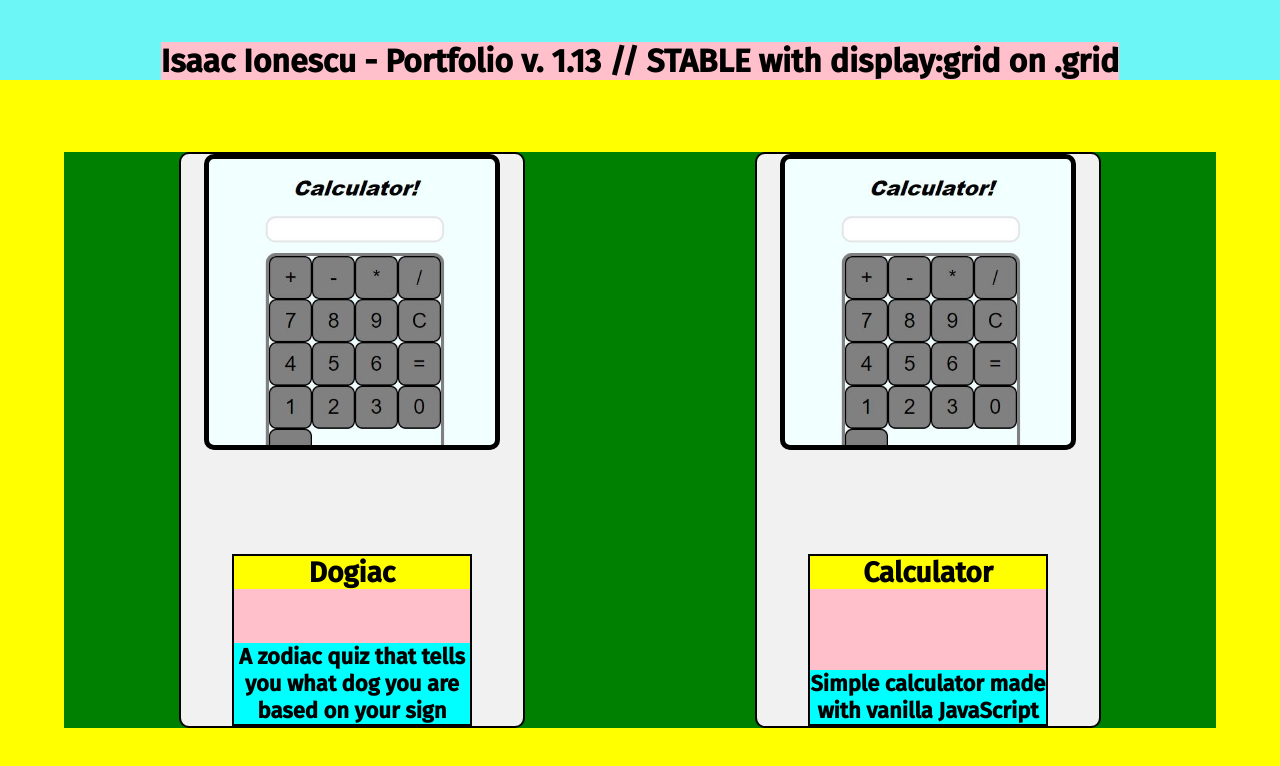
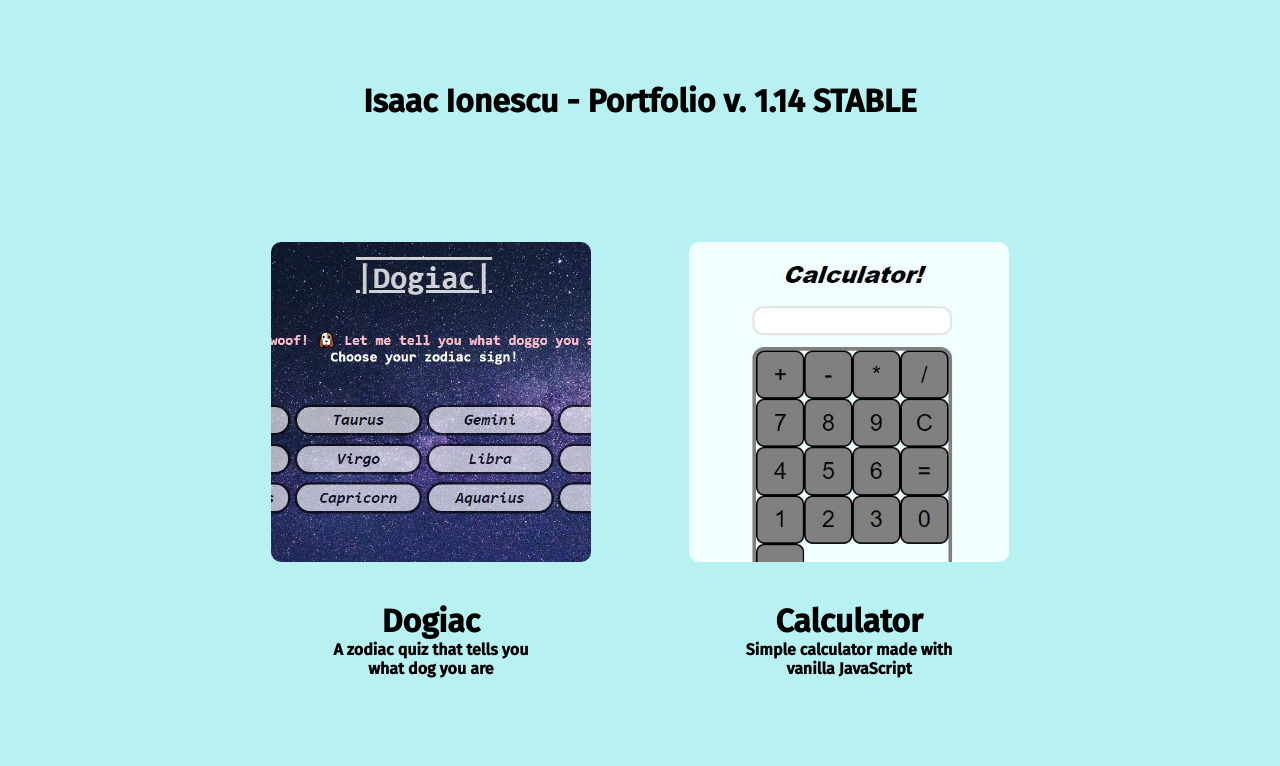
Before and after one commit to isaacionescu/portfolio, a plain HTML site: page index.html in a window 1280 px wide. Drawn offline with Linux system fonts and the light colour scheme; a script that the page names is missing.

Commit message:
v. 1.14 STABLE

```diff
--- a/index.html
+++ b/index.html
@@ -9,28 +9,32 @@
 <body>
 	<header>
 		<div class="header-text-box">
-		<h1>Isaac Ionescu - Portfolio v. 1.13 // STABLE with display:grid on .grid </h1>
-	</div>
+			<h1>Isaac Ionescu - Portfolio v. 1.14 STABLE</h1>
+		</div>
 	</header>
 
 	<main>
 		<div class="grid">
 			<div class="project-item">
-				<div class="img-preview" id="dogiac">
-					<!-- <a target="_blank" href="https://isaacionescu.github.io/dogiac"></a> -->
-				</div>
+					<a target="_blank" href="https://isaacionescu.github.io/dogiac">
+						<div class="img-preview" id="dogiac"></div>
+					</a>
 				<div class="description-box">
-					<h2 class="description-text">Dogiac</h2>
-					<h3>A zodiac quiz that tells you what dog you are based on your sign</h3>
+					<a target="_blank" href="https://isaacionescu.github.io/dogiac">
+						<h2 class="description-text">Dogiac</h2>
+					</a>
+					<h3>A zodiac quiz that tells you <br>what dog you are</h3>
 				</div>
 			</div>
 
 			<div class="project-item">
-				<div class="img-preview" id="calculator">
-					<!-- <a target="_blank" href="https://isaacionescu.github.io/calculator"></a> -->
-				</div>
+					<a target="_blank" href="https://isaacionescu.github.io/calculator">
+						<div class="img-preview" id="calculator"></div>
+					</a>
 				<div class="description-box">
-					<h2 class="description-text">Calculator</h2>
+					<a target="_blank" href="https://isaacionescu.github.io/calculator">
+						<h2 class="description-text">Calculator</h2>
+					</a>
 					<h3>Simple calculator made with vanilla JavaScript</h3>
 				</div>
 			</div>
--- /dev/null
+++ b/script.js
@@ -0,0 +1,39 @@
+const imgPreview = document.querySelectorAll('.img-preview')
+console.log(imgPreview)
+
+class App{
+	constructor() {
+		this.addEventListeners();
+	}
+
+	addEventListeners() {
+		document.body.addEventListener("mouseover", event => {
+			this.highlight()
+		})
+
+		document.body.addEventListener("mouseout", event => {
+			this.unhighlight()
+		})
+	}
+
+
+	highlight() {
+		const destination = event.target.closest('.img-preview')
+			if(event.target.matches('.img-preview')) {
+				destination.classList.remove('unhighlight')
+				destination.classList.add('highlight');
+				console.log('Selecting works')
+		}
+	}
+
+	unhighlight() {
+		const destination = event.target.closest('.img-preview');
+		if(event.target.matches('.img-preview')) {
+			destination.classList.remove('highlight');
+			destination.classList.add('unhighlight');
+		}
+	}
+}
+
+
+new App()
--- a/style.css
+++ b/style.css
@@ -2,7 +2,7 @@
 @import url('https://fonts.googleapis.com/css2?family=Fira+Sans:wght@400;500&display=swap');
 
 :root {
-    --cyan: #6DF6F6;
+    --cyan: #B8F1F1;
     --lightgrey: #F1F1F1;
 }
 
@@ -24,16 +24,16 @@ textarea, input {
 }
 
 html, body {
-    margin: 0;
-    padding: 0;
+    background-color: var(--cyan);
+
     width: 100vw;
     height: 100vh;
     font-family: 'Fira Sans', sans-serif;
 }
 
 header {
-    background-color: var(--cyan);
-    height: 10vh;
+    /*background-color: var(--cyan);*/
+    height: 15vh;
     width: 100vw;
     display: flex;
     flex-direction: row;
@@ -42,84 +42,128 @@ header {
 }
 
 .header-text-box {
-    background-color: pink;
+    /*background-color: pink;*/
     color: black;
 }
 
 main {
-    background-color: yellow;
-    min-height: 90vh;
-    min-width: 100vw;
-    display: block;
-    position: relative;
+    /*background-color: yellow;*/
+    height: 85vh;
+    width: 100vw;
+    display: flex;
+    justify-content: center;
+    align-items: center;
+    /*position: relative;*/
 }
 
 .grid {
-    background-color: green;
+    /*background-color: green;*/
     /*border: 5px solid orange;*/
     height: 80%;
-    width: 90%;
-    position: absolute;
-    top: 0; left: 0; right: 0; bottom: 0;
+    width: 70%;
+/*  position: absolute;
+    top: 0; left: 0; right: 0;
     margin: auto;
-
+*/
     display: grid;
-    grid-template-columns: repeat(2, 30%);
-    /*grid-column-gap: 3%;*/
+    grid-template-columns: repeat(2, 40%);
     align-items: center;
-    justify-content: space-around;
+    justify-content: space-evenly;
 }
 
 .project-item {
-    background-color: var(--lightgrey);
-    border: 2px solid black;
+    /*background-color: var(--lightgrey);*/
+    /*border: 2px solid black;*/
     border-radius: 10px;
-    height: 100%;
+    height: 80%;
     /*width: 100%;*/
     display: flex;
     align-items: center;
     flex-flow: column nowrap;
-    justify-content: space-between;
+    justify-content: space-evenly;
+}
+
+a {
+    /*background-color: red;*/
+    content: '';
+    height: 100%;
+    width: 100%;
+    display: flex;
+    justify-content: center;
+    text-decoration: none;
+    color: inherit;
+    /*display: inherit;*/
+    /*opacity: 0;*/
+    /*display: none;*/
+}
+
+a:focus, a:hover {
+    text-decoration: none;
+}
+
+a:visited {
+    text-decoration: none;
+    color: inherit;
 }
 
 .img-preview {
-    background-color: blue;
-    border: 5px solid black;
-    height: 37vh;
-    width: 37vh;
+    /*background-color: blue;*/
+    /*border: 3px dashed black;*/
+    height: 40vh;
+    width: 40vh;
     border-radius: 10px;
-    background-image: url('calculator.jpg');
+}
+
+#dogiac {
+    background: url('img/dogiac.JPG') 50% 0%;
     background-size: cover;
+    background-repeat: no-repeat;
+}
+
+#calculator {
+    background: url('img/calculator.JPG') 50% 0%;
+    background-size: cover;
+    background-repeat: no-repeat;
 }
 
 .description-box {
-    background-color: pink;
-    border: 2px solid black;
-    height: 30%;
-    width: 70%;
+    /*background-color: pink;*/
+    /*border: 2px solid black;*/
+    max-height: 30%;
+    width: 67%;
     display: flex;
     flex-flow: column nowrap;
-    justify-content: space-between;
+    justify-content: space-evenly;
     text-align: center;
-    font-size: 1.175rem;
+    /*overflow: hidden;*/
     /*line-height: 1rem;*/
-    /*overflow: hidden;*/
 }
 
-/*a {
-    content: '';
-    height: 100%;
-    width: 100%;
-    display: block;
-}*/
 
-.description-text {
-    background-color: yellow;
-    display: inline;
-    margin-bottom: 5%;
+h2 {
+    /*background-color: yellow;*/
+    /*display: inline;*/
+    /*margin-bottom: 5%;*/
+    font-size: 2rem;
 }
 
 
 h3 {
-    background-color: cyan;
+    /*background-color: cyan;*/
+    font-size: 1rem;
+
 }
+
+.highlight {
+    opacity: 70%;
+    transform: scale(1.03);
+    transition-duration: 0.4s;
+    cursor: pointer;
+
+}
+
+.unhighlight {
+    opacity: 100%;
+    transform: scale(1);
+    transition-duration: 0.4s;
+}
```
Also changed, not shown: img/calculator.JPG (renamed from calculator.JPG).
